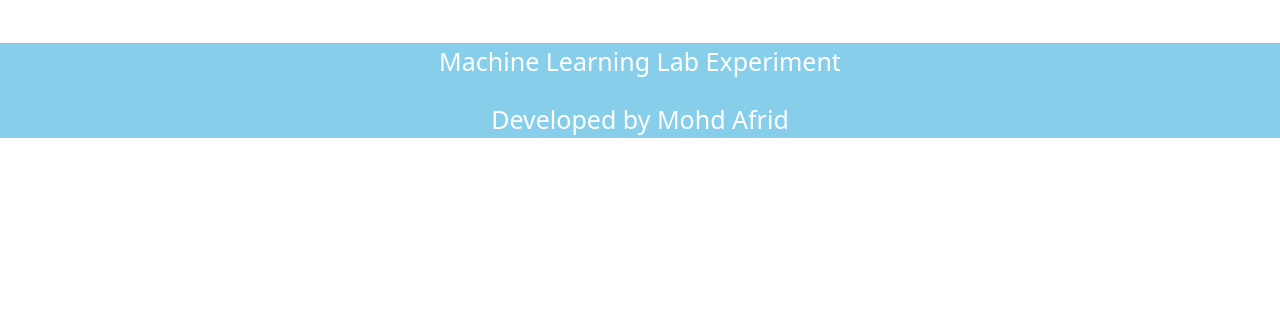
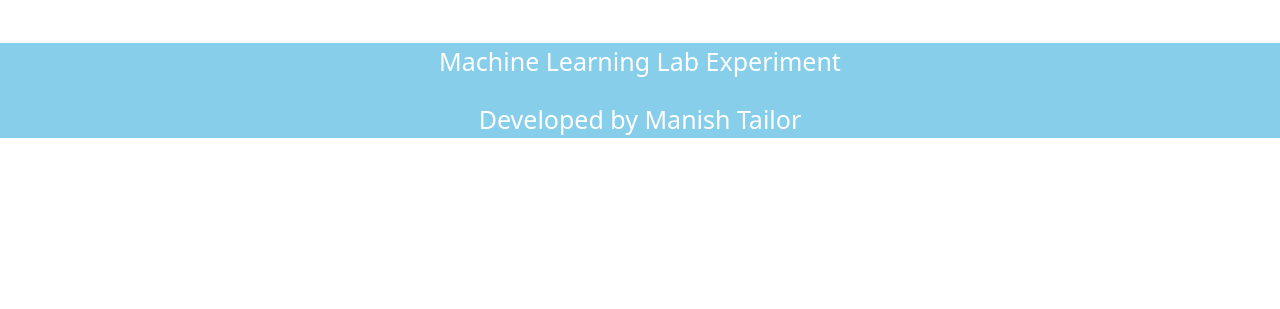
Before and after one commit to manishtailor106/k-means, a Flask app: page / in a window 1280 px wide. Shown: the part 491-800 px from the top of the page. Run offline with Flask 2, Linux system fonts and the light colour scheme; parts of the project's set-up code (start-up, migrations or seed data) failed here and were passed over.

Commit message:
Update index.html

```diff
--- a/templates/index.html
+++ b/templates/index.html
@@ -68,7 +68,7 @@ div {text-align: center;}
 
 <div class="col-md-12">
  <center><p style="font-size:25px;color:white;margin-top:20px;">Machine Learning Lab Experiment </p></center>
- <center><p style="font-size:25px;color:white;margin-top:20px;">Developed by Mohd Afrid</p></center>
+ <center><p style="font-size:25px;color:white;margin-top:20px;">Developed by Manish Tailor</p></center>
 </div>
 </div>
 </div>
```
